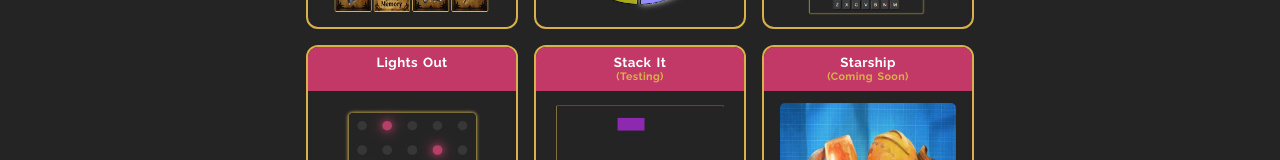
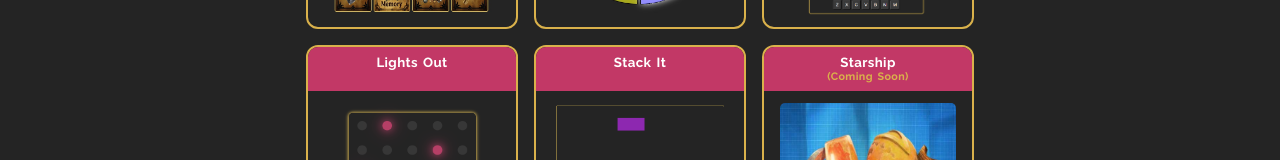
Before and after one commit to cgbridgewater/PocketGames, a React (Vite) app in the folder client/: page /games in a window 1280 px wide. Shown: the part 319-479 px from the top of the page. Built offline with nearby package versions, Linux system fonts and the light colour scheme; a web font is replaced by a local one.

Commit message:
add stack it

```diff
--- a/client/src/views/GamesMenu.jsx
+++ b/client/src/views/GamesMenu.jsx
@@ -16,7 +16,7 @@ function GameMenu() {
                 <GameCard to="/games/simon" text="Simon Says" image={SimonIcon} status={1} />
                 <GameCard to="/games/wordle" text="Wordle" image={WordleIcon} status={1} />
                 <GameCard to="/games/lightsout" text="Lights Out" image={LightsOut} status={1} />
-                <GameCard to="/games/stackit" text="Stack It" image={Stackable} status={2} />
+                <GameCard to="/games/stackit" text="Stack It" image={Stackable} status={1} />
                 <GameCard to="/games/#" text="Starship" image={PlaceHolder} status={3} />
                 <GameCard to="/games/#" text="Tetris" image={PlaceHolder} status={3} />
                 {/* <GameCard to="/games/#" text="Bubble Pop" image={PlaceHolder} status={3} /> */}
```
